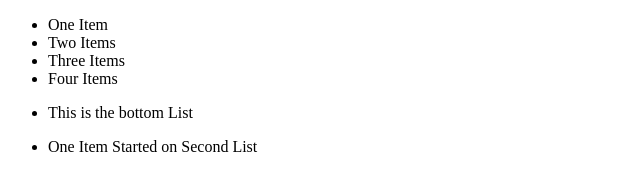
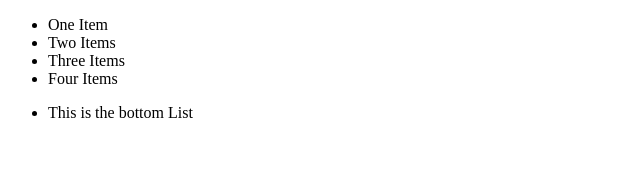
Before and after one commit to AbeMont/GitHub-Practice-2-Users-, a plain HTML site: page index.html in a window 1280 px wide. Shown: the whole page, without its empty margins (0-640 px from the left). Drawn offline with Linux system fonts and the light colour scheme.

Commit message:
Correction

```diff
--- a/index.html
+++ b/index.html
@@ -14,8 +14,5 @@
     <ul>
       <li>This is the bottom List</li>
     </ul>
-    <ul>
-      <li>One Item Started on Second List</li>
-    </ul>
   </body>
 </html>
```
